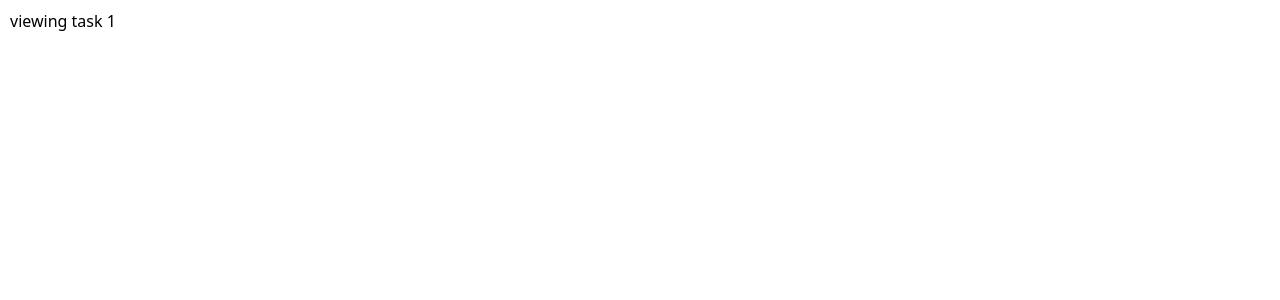
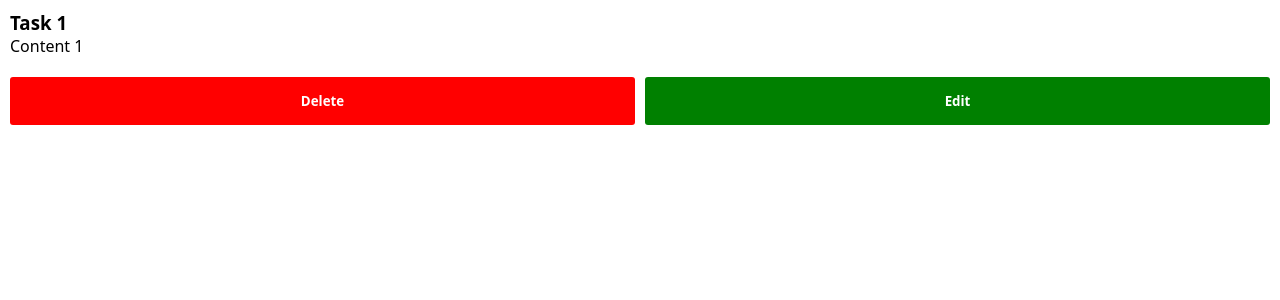
Before and after one commit to davidpalacin/todo-app, a React (Vite) app: page /task/1 in a window 1280 px wide. Shown: the top 300 px of the page. Built offline with nearby package versions, Linux system fonts and the light colour scheme.

Commit message:
edit tasks content and title, add prop status in tasks

```diff
--- a/src/pages/CreateTask/CreateTask.tsx
+++ b/src/pages/CreateTask/CreateTask.tsx
@@ -24,8 +24,14 @@ export default function CreateTask() {
     }
 
     const handleCreateTask = () => {
-        const newId = tasks.length + 1
-        tasks.push({ id: newId, title, content })
+        const newId: number = tasks.reduce((maxId, task) => {
+            if (task.id > maxId) {
+                return task.id;
+            } else {
+                return maxId;
+            }
+        }, 0) + 1;
+        tasks.push({ id: newId, title, content, state: 'pending' })
         setTasks(tasks)
         console.log('Task created successfully')
         navigate('/')
--- a/src/pages/CreateTask/createTask.css
+++ b/src/pages/CreateTask/createTask.css
@@ -21,4 +21,5 @@
     border: none;
     border-radius: 7px;
     padding: 10px 0;
+    cursor: pointer;
 }
--- a/src/pages/TaskDetail/TaskDetail.tsx
+++ b/src/pages/TaskDetail/TaskDetail.tsx
@@ -1,14 +1,80 @@
-import { useParams } from "react-router"
+import { useParams, useNavigate } from "react-router"
 import { data } from "../../utils/data"
-import { useState } from "react"
+import { useEffect, useState } from "react"
+import "./taskDetail.css"
+
+export default function TaskDetail() {
+    const navigate = useNavigate()
+    const [tasks, setTasks] = useState(data)
+    const { id } = useParams()
+    const [editMode, setEditMode] = useState(false)
+    const thisTask = tasks.find(task => task.id.toString() === id)
+    const [editTitle, setEditTitle] = useState(thisTask?.title)
+    const [editContent, setEditContent] = useState(thisTask?.content)
 
 
-export default function TaskDetail() {
-    const [tasks, setTasks] = useState(data)
+    useEffect(() => {
+        // If the task is not found, navigate back to the base URL
+        if (!thisTask) {
+            navigate('/');
+        }
+    }, [thisTask, navigate]);
 
-    const { id } = useParams()
+    if (!thisTask) return null
+
+    const handleDeleteTask = () => {
+        const index = tasks.indexOf(thisTask)
+        tasks.splice(index, 1)
+        setTasks(tasks)
+        navigate('/')
+    }
+
+    const handleEditMode = () => {
+        setEditMode(true)
+    }
+
+    const handleSaveChanges = () => {
+        if (editContent) thisTask.content = editContent
+        if (editTitle) thisTask.title = editTitle
+        console.log(thisTask)
+        setEditMode(false)
+    }
 
     return (
-        <div>viewing task {id} </div>
+        <>
+            {
+                editMode
+                    ? (
+                        <div className="editBox">
+                            <h3>Title</h3>
+                            <input
+                                type="text"
+                                value={editTitle}
+                                onChange={e => setEditTitle(e.target.value)}
+                            />
+                            <h3>Content</h3>
+                            <input
+                                type="text"
+                                value={editContent}
+                                onChange={e => setEditContent(e.target.value)}
+                            />
+
+                            <button onClick={handleSaveChanges} className="saveChanges">Save</button>
+                        </div>
+                    )
+                    : (
+                        <>
+                            <h3>{thisTask.title}</h3>
+                            <p>{thisTask.content}</p>
+
+                            <div className="buttons">
+                                <button onClick={handleDeleteTask} className="deleteTask">
+                                    Delete
+                                </button>
+                                <button onClick={handleEditMode} className="editTask">Edit</button>
+                            </div>
+                        </>
+                    )}
+        </>
     )
 }
--- /dev/null
+++ b/src/pages/TaskDetail/taskDetail.css
@@ -0,0 +1,46 @@
+.buttons {
+    display: grid;
+    grid-template-columns: 1fr 1fr;
+    gap: 10px;
+    margin-top: 20px;
+}
+
+.buttons button {
+    width: 100%;
+    cursor: pointer;
+    padding: 15px 0;
+}
+
+.deleteTask {
+    background-color: red;
+    color: white;
+    font-weight: bold;
+    border: none;
+    border-radius: 3px;
+    padding: 3px 0;
+}
+
+.editTask {
+    background-color: green;
+    color: white;
+    font-weight: bold;
+    border: none;
+    border-radius: 3px;
+    padding: 3px 0;
+}
+
+.editBox {
+    display: flex;
+    flex-direction: column;
+    gap: 13px;
+}
+.saveChanges{
+    background-color: rgb(39, 199, 39);
+    border: none;
+    color: white;
+    font-weight: bold;
+    border-radius: 3px;
+    font-size: 17px;
+    padding: 13px 0;
+    cursor: pointer;
+}
--- a/src/types/types.d.ts
+++ b/src/types/types.d.ts
@@ -2,10 +2,12 @@ export interface Task {
     id: number
     title: string
     content: string
+    state: 'pending' | 'in progress' | 'completed'
 }
 
 export type Tasks = {
     id: number
     title: string
     content: string
+    state: 'pending' | 'in progress' | 'completed'
 }[]
--- a/src/utils/data.ts
+++ b/src/utils/data.ts
@@ -2,21 +2,25 @@ export const data = [
     {
         id: 1,
         title: 'Task 1',
-        content: 'Content 1'
+        content: 'Content 1',
+        state: 'pending'
     },
     {
         id: 2,
         title: 'Task 2',
-        content: 'Content 2'
+        content: 'Content 2',
+        state: 'pending'
     },
     {
         id: 3,
         title: 'Task 3',
-        content: 'Content 3'
+        content: 'Content 3',
+        state: 'pending'
     },
     {
         id: 4,
         title: 'Task 4',
-        content: 'Content 4'
+        content: 'Content 4',
+        state: 'pending'
     },
 ]
```
